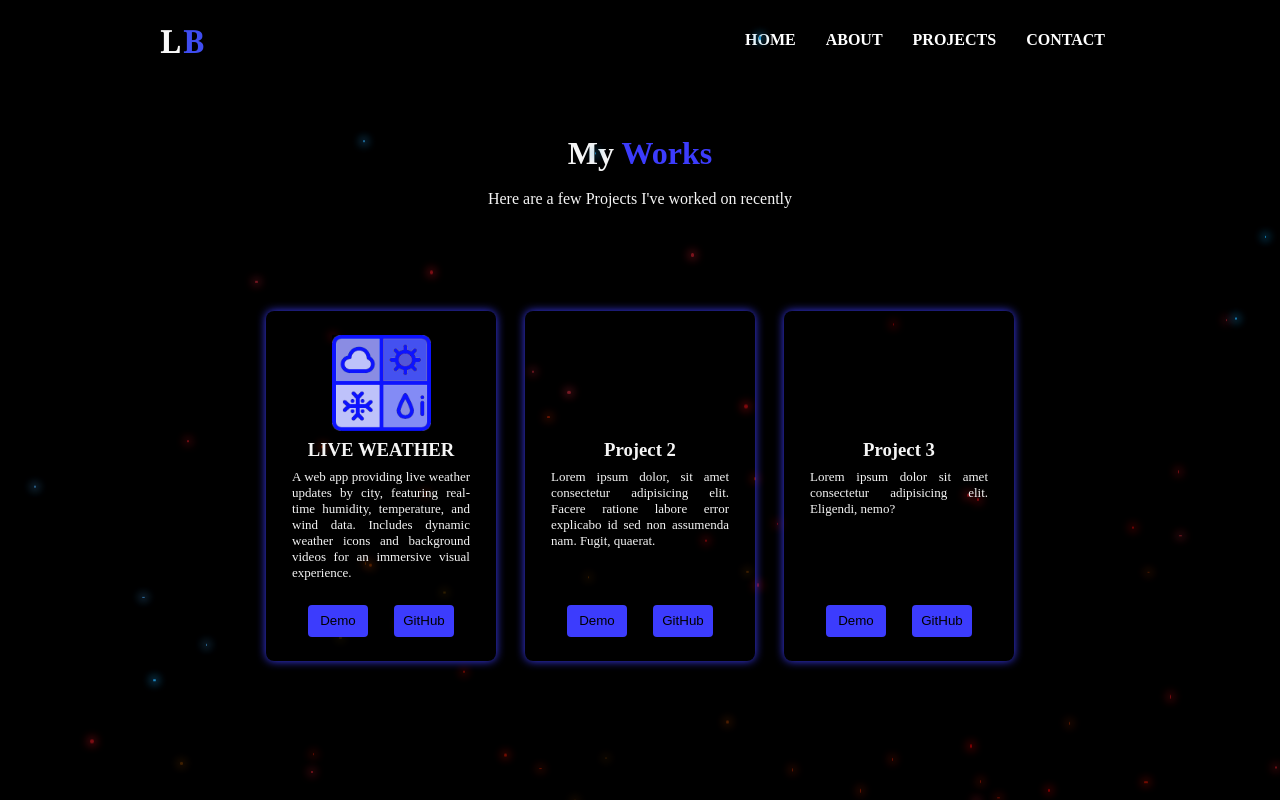
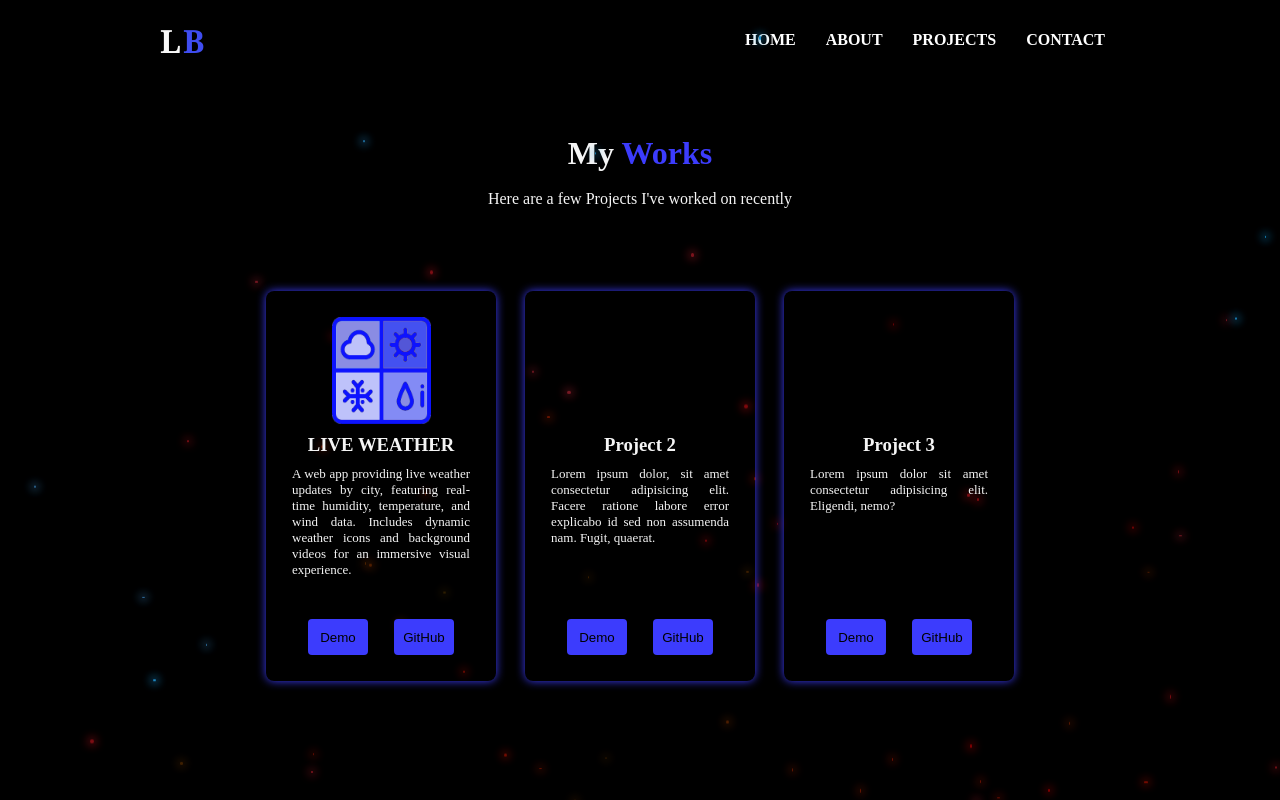
Before and after one commit to Lalitha9300/Porfolio, a React (Create React App) app: page /projects in a window 1280 px wide. Built offline with nearby package versions, Linux system fonts and the light colour scheme.

Commit message:
modified project card height

```diff
--- a/src/CSS/Projects.css
+++ b/src/CSS/Projects.css
@@ -34,7 +34,7 @@
     /* background-color: red; */
 }
 .projects-container>main>.project-grid .project-card{
-    height: 350px;
+    height: 390px;
     width: 230px;
     padding: 1rem;
     color: whitesmoke;
```
